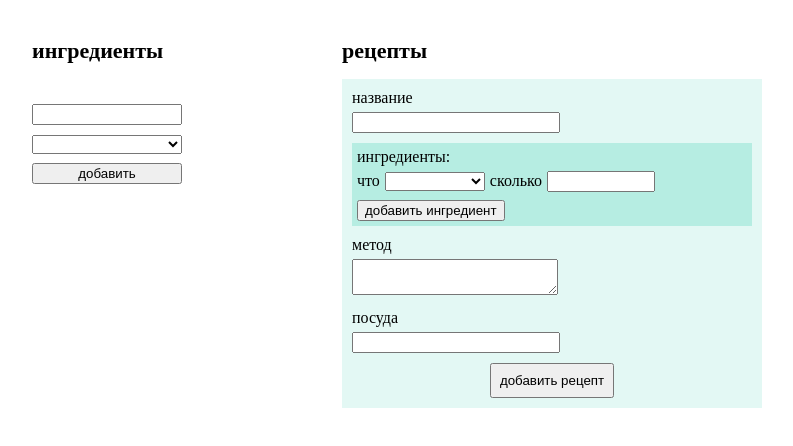
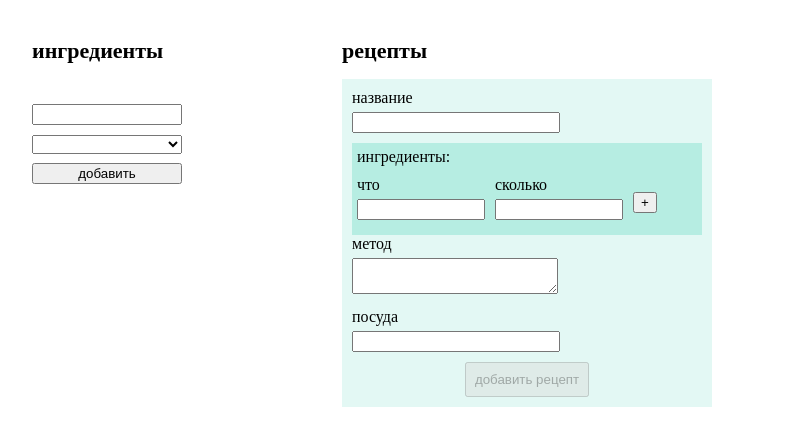
Before and after one commit to moony-inc/bar, a Vue app: page / in a window 1280 px wide. Shown: the top 446 px of the page, without its empty margins (6-799 px from the left). Built offline with nearby package versions, Linux system fonts and the light colour scheme.

Commit message:
promts for recipe ingredients and adding ingredient from recipe

```diff
--- a/src/components/RecipeForm.vue
+++ b/src/components/RecipeForm.vue
@@ -12,7 +12,7 @@
         required
       >
     </label>
-    <div class="ingredient-form">
+    <div class="ingredient-section">
       <div class="ingredient-list">{{ "ингредиенты:" }}
         <span
           v-for="ingredient in recipeIngredients"
@@ -21,32 +21,52 @@
           {{ ingredientNameById(ingredient.id) }} {{ ingredient.amount + '; ' }}
         </span>
       </div>
+      <div class="ingredient-form">
         <label>
-        <span class="ingredient-label-text">что</span>
-        <select
+          <span class="label-text">что</span>
+          <input
             class="ingredient-input"
-          v-model="selectedIngredient"
+            :value="ingredientName"
+            @input="updateIngredientName"
           >
-          <option
-            v-for="ingredient in ingredients"
-            :value="ingredient.id"
-            :key="ingredient.id"
-          >
-            {{ ingredient.name }}
-          </option>
-        </select>
         </label>
         <label>
-        <span class="ingredient-label-text">сколько</span>
+          <span class="label-text">сколько</span>
           <input
             class="ingredient-input"
             type="text"
-          v-model="selectedAmount"
+            v-model="ingredientAmount"
           >
         </label>
         <button
+          class="add-ingredient-button"
           @click.stop.prevent="addIngredientToRecipe"
-      >добавить ингредиент</button>
+        >+</button>
+      </div>
+      <div
+        class="promt-area"
+        v-for="ingredient in suitableIngredients"
+        :key="ingredient.id"
+      >
+        <button @click="setIngredient(ingredient)">{{ ingredient.name }}</button>
+      </div>
+      <div
+        class="add-ingredient-form"
+        v-show="isNewIngredient"
+      >
+        <select
+          v-model="selectedCategory"
+          required
+        >
+          <option
+            v-for="category in categories"
+            :value="category.value"
+            :key="category.value"
+          >
+            {{ category.name }}
+          </option>
+        </select>
+      </div>
     </div>
     <label>
       <span class="label-text">метод</span>
@@ -69,6 +89,7 @@
     <button
       class="add-recipe-button"
       type="submit"
+      :disabled="!recipeIngredients.length"
     >добавить рецепт</button>
   </form>
 </template>
@@ -79,8 +100,10 @@ import { mapState, mapGetters, mapActions } from 'vuex';
 export default {
   data: () => ({
     recipeName: '',
-    selectedIngredient: '',
-    selectedAmount: '',
+    ingredientName: '',
+    selectedCategory: '',
+    ingredientId: '',
+    ingredientAmount: '',
     recipeIngredients: [],
     method: '',
     drinkware: '',
@@ -89,24 +112,64 @@ export default {
     ...mapState([
       'recipes',
       'ingredients',
+      'categories',
     ]),
     ...mapGetters([
       'newRecipeId',
       'ingredientNameById',
+      'newIngredientId',
     ]),
+    suitableIngredients() {
+      let suitableIngredients = [];
+
+      if (this.ingredientName.length >= 2) {
+        suitableIngredients = this.ingredients
+          .filter(item => item.name.includes(this.ingredientName));
+      }
+
+      return suitableIngredients;
+    },
+    isNewIngredient() {
+      let isNewIngredient = false;
+
+      if (this.ingredientName.length > 0 && this.suitableIngredients.length === 0) {
+        isNewIngredient = true;
+      }
+
+      return isNewIngredient;
+    },
   },
   methods: {
     ...mapActions({
       addRecipeStore: 'addRecipe',
+      addIngredient: 'addIngredient',
     }),
+    updateIngredientName(event) {
+      this.ingredientName = event.target.value;
+    },
+    setIngredient(ingredient) {
+      this.ingredientName = ingredient.name;
+      this.ingredientId = ingredient.id;
+    },
     addIngredientToRecipe() {
+      if (this.isNewIngredient) {
+        const newId = this.newIngredientId;
+        this.addIngredient({
+          name: this.ingredientName,
+          category: this.selectedCategory,
+          availability: true,
+          id: newId,
+        });
+        this.ingredientId = newId;
+      }
+
       this.recipeIngredients.push({
-        id: this.selectedIngredient,
-        amount: this.selectedAmount,
+        id: this.ingredientId,
+        amount: this.ingredientAmount,
       });
 
-      this.selectedIngredient = '';
-      this.selectedAmount = '';
+      this.ingredientName = '';
+      this.ingredientAmount = '';
     },
     addRecipe() {
       this.addRecipeStore({
@@ -130,28 +193,37 @@ export default {
   .recipe-form {
     display: flex;
     flex-direction: column;
-    width: 400px;
+    width: 350px;
     padding: 10px;
     background-color: rgba(114, 221, 198, 0.2);
 
-    .ingredient-form {
-      padding: 5px;
-      margin-bottom: 10px;
+    .ingredient-section {
       background-color: rgba(114, 221, 198, 0.4);
     }
 
     .ingredient-list {
-      margin-bottom: 5px;
+      padding: 5px;
+    }
+
+    .ingredient-form {
+      display: flex;
+      padding: 5px;
     }
 
     .ingredient-input {
-      width: 100px;
-      margin-bottom: 8px;
-      margin-right: 5px;
+      width: 120px;
+      margin-bottom: 10px;
+      margin-right: 10px;
     }
 
-    .ingredient-label-text {
-      margin-right: 5px;
+    .add-ingredient-button {
+      align-self: center;
+    }
+
+    .promt-area {
+      height: 20px;
+      padding: 5px;
+      margin-bottom: 10px;
     }
 
     .label-text {
--- a/src/components/RecipeList.vue
+++ b/src/components/RecipeList.vue
@@ -5,17 +5,15 @@
       v-for="recipe in recipes"
       :key="recipe.id"
     >
-      <h2 class="title">{{ recipe.name }}</h2>
+      <h2 class="recipe-title">{{ recipe.name }}</h2>
       <span
         v-for="ingredient in recipe.ingredients"
         :key="ingredient.id"
       >
         {{ ingredientNameById(ingredient.id) }} {{ ingredient.amount + '; ' }}
       </span>
-      <div>
-        {{"метод: "}} {{ recipe.method }}
-        {{"посуда: "}} {{ recipe.drinkware }}
-      </div>
+      <div>{{"метод: "}} {{ recipe.method }}</div>
+      <div>{{"посуда: "}} {{ recipe.drinkware }}</div>
       <button
         class="delete-button"
         type="button"
@@ -55,7 +53,7 @@ export default {
       background-color: rgba(114, 221, 198, 0.3);
     }
 
-    .title {
+    .recipe-title {
       font-size: 18px;
       margin: 0;
       margin-bottom: 5px;
```
Lines whose indentation alone changed are shown as unchanged.
